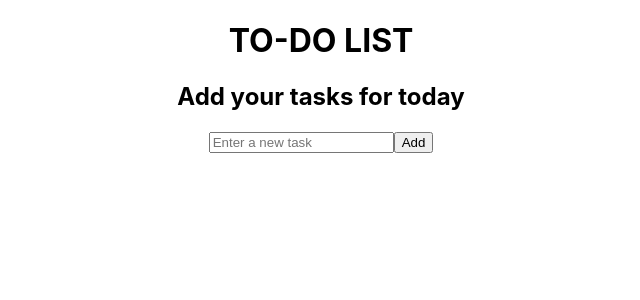
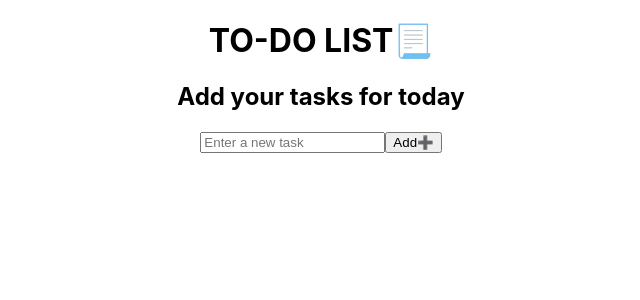
Before and after one commit to M-Saleh-N/to-do-list, a React (Create React App) app: page / in a window 1280 px wide. Shown: the top 300 px of the page, without its empty margins (319-959 px from the left). Built offline with nearby package versions, Linux system fonts and the light colour scheme.

Commit message:
added emojies

```diff
--- a/src/components/todo.js
+++ b/src/components/todo.js
@@ -16,7 +16,7 @@ function Todolist (){
 
     return(
         <div className="todo-container">
-      <h1>TO-DO LIST</h1>
+      <h1>TO-DO LIST📃</h1>
       <h2>Add your tasks for today</h2>
       <input
         type="text"
@@ -24,7 +24,7 @@ function Todolist (){
         onChange={(e) => setNewTask(e.target.value)}  // Update newTask state on input change
         placeholder="Enter a new task"
       />
-      <button onClick={addTask}>Add</button>
+      <button onClick={addTask}>Add➕</button>
 
       <ul className="task-list">
         {task.map((taskItem, index) => (
```
